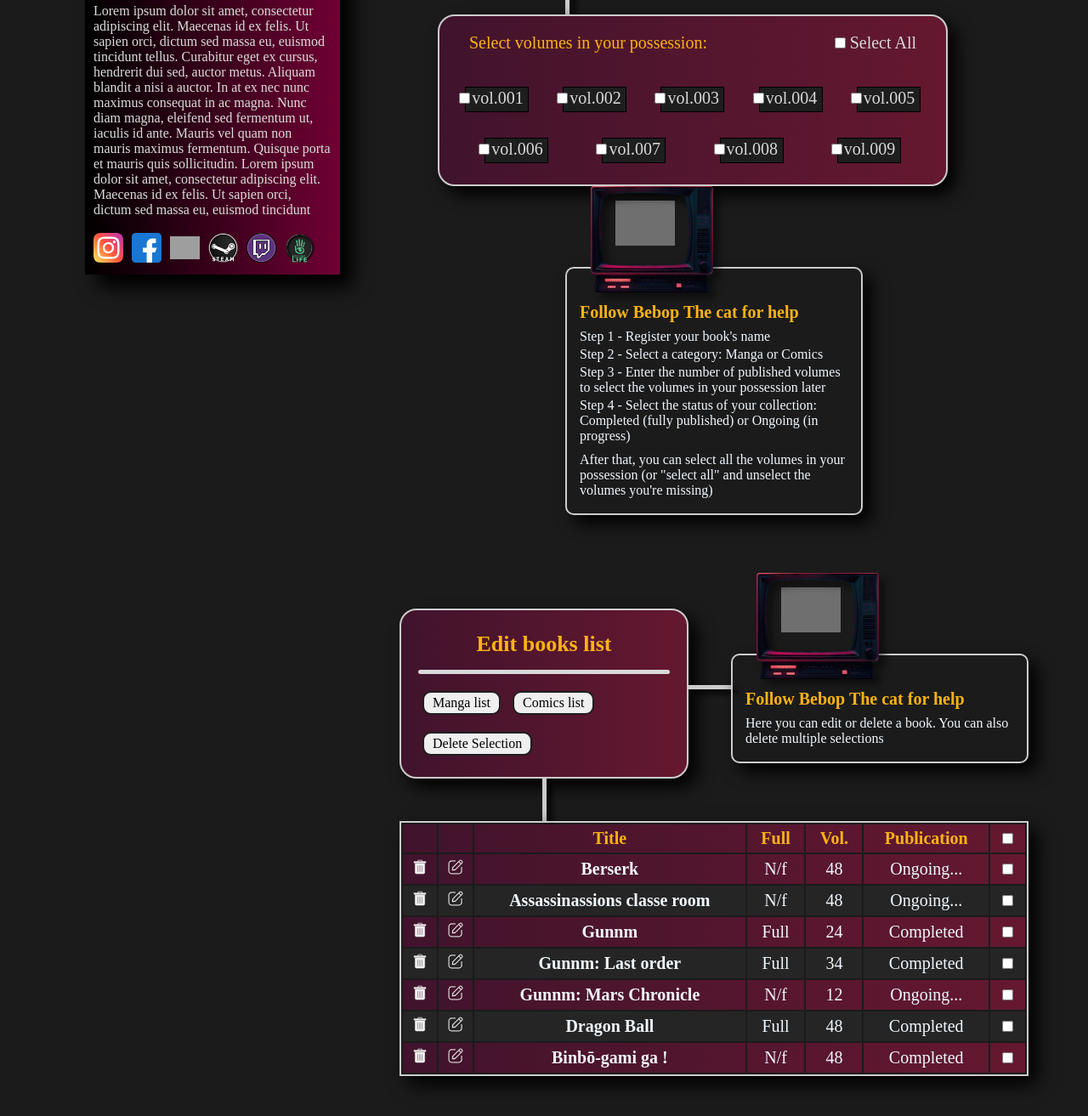
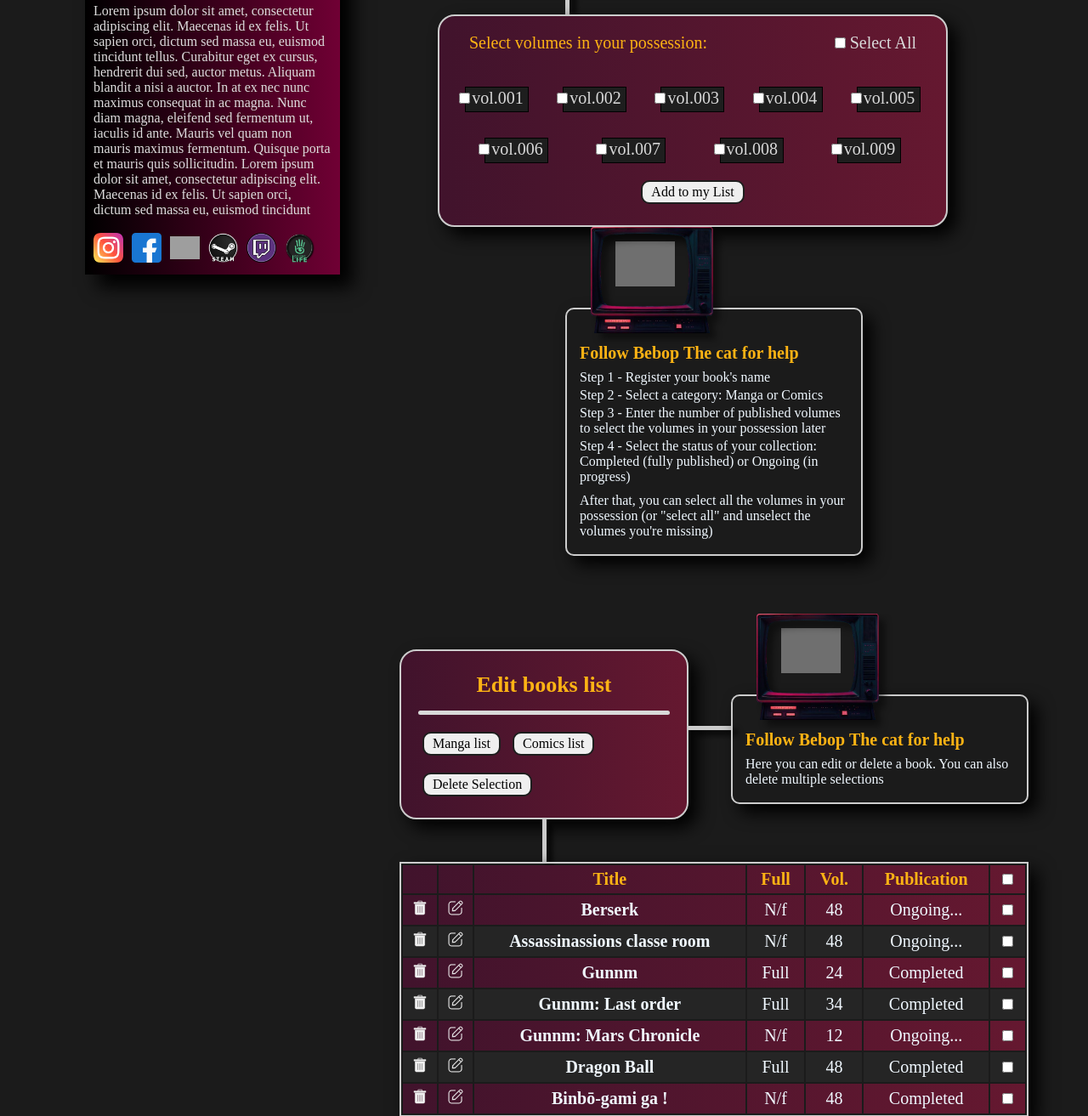
Before and after one commit to yrautcnasdemo/FoxWave, a PHP site: page /backoffice.php in a window 1280 px wide. Shown: the part 641-1954 px from the top of the page at 85% size. Run offline with PHP 8.4, Linux system fonts and the light colour scheme; some web fonts are replaced; grey boxes are pictures that could not be loaded.

Commit message:
add register btn

```diff
--- a/src/backoffice.php
+++ b/src/backoffice.php
@@ -90,6 +90,7 @@
                                 </div>
                             </div>
 
+                            <div class="select-add">
                                 <div class="volumes-panel">
                                     <div class="vol">
                                         <div class="book-vol">
@@ -273,6 +274,11 @@
                                     </div> -->
                                 </div>
 
+                                <div>
+                                    <button class="register-add-btn">Add to my List</button>
+                                </div>
+                            </div>
+
                         </div>
                     </article>
 
--- a/src/style.css
+++ b/src/style.css
@@ -1197,6 +1173,22 @@ th, td {
     margin-left: auto;
     margin-right: auto;
 }
+.select-add {
+    display: flex;
+    flex-direction: column;
+    justify-content: center;
+    align-items: center;
+}
+.register-add-btn {
+    font-family: Rajdhani-sb;
+    font-size: 16px;
+    margin-top: 20px;
+    padding: 3px 10px;
+    border-radius: 10px;
+    border: 2px solid #1e1e1e;
+    margin-left: 5px;
+    margin-right: 5px;
+}
 /*Backoffice table books*/
 .books-panel {
     display: flex;
```
Also changed, not shown: other parts of src/style.css (+0 -24 lines). Lines whose indentation alone changed are shown as unchanged.
